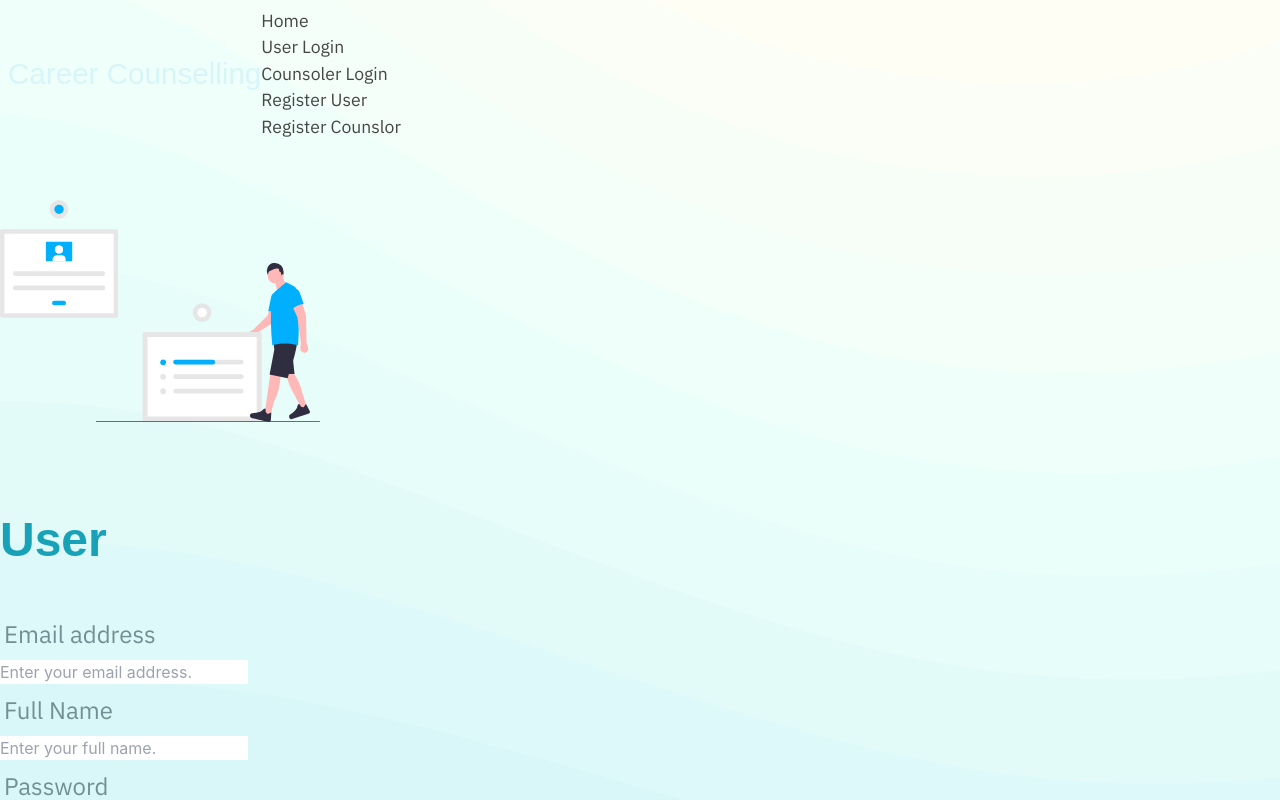
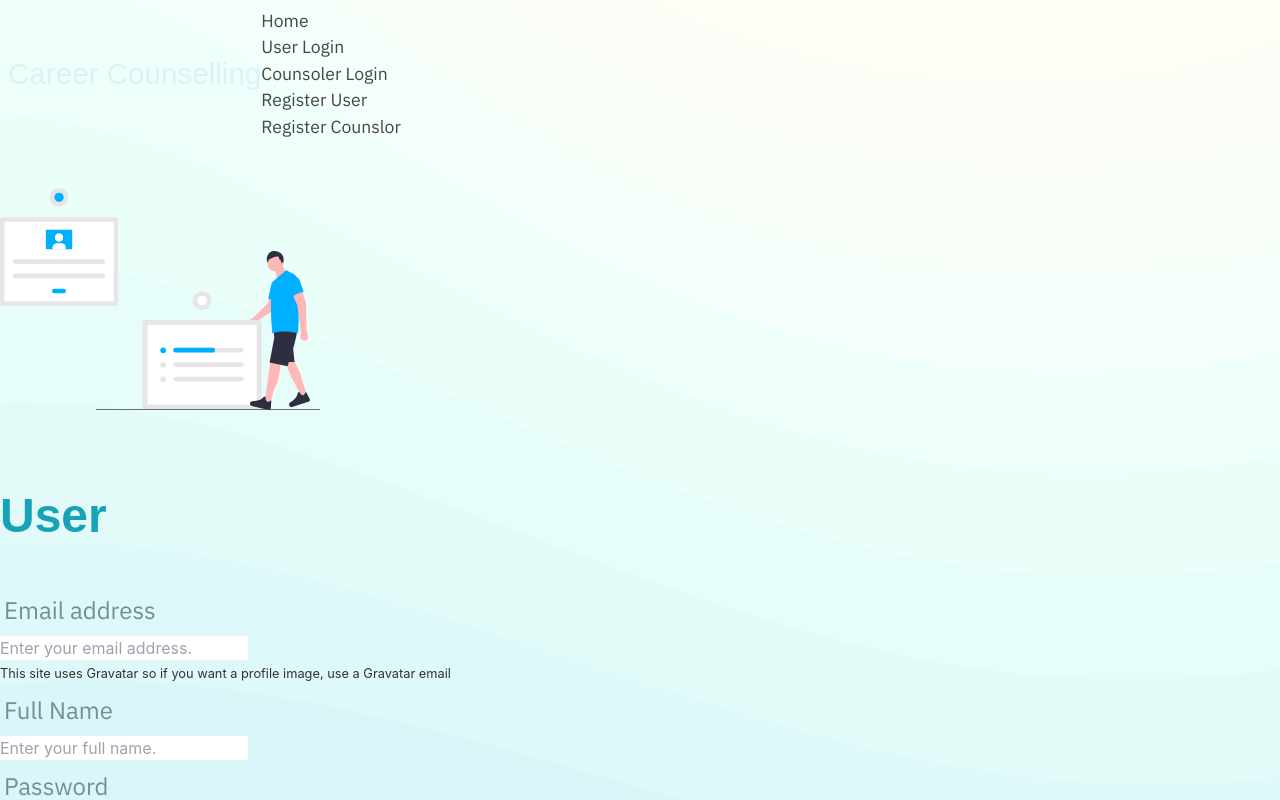
Before and after one commit to Mahad-Haqqi/Butified-FYP, a React (Create React App) app in the folder client/: page /registerUser in a window 1280 px wide. Shown: the top 800 px of the page. Built offline with nearby package versions, Linux system fonts and the light colour scheme; no server answers; the HTML template or start-up script is replaced by a standard one.

Commit message:
gravatar jjj

```diff
--- a/client/src/components/auth/UserRegister.js
+++ b/client/src/components/auth/UserRegister.js
@@ -53,7 +53,7 @@ const UserRegister = ({ setAlert, register, isUserAuthenticated }) => {
                                     value={email}
                                     onChange={e => onChange(e)}
                                 />
-                                {/* <small id="emailHelp" className="form-text text-muted">This site uses <a href="https://en.gravatar.com/" target="_blank" rel="noopener noreferrer">Gravatar </a> so if you want a profile image, use a Gravatar email</small> */}
+                                <small id="emailHelp" className="form-text text-muted">This site uses <a href="https://en.gravatar.com/" target="_blank" rel="noopener noreferrer">Gravatar </a> so if you want a profile image, use a Gravatar email</small>
                                 </div>
                                 <div className="form-group">
                                 <label className="label" for="exampleInputEmail1">Full Name</label>
```
